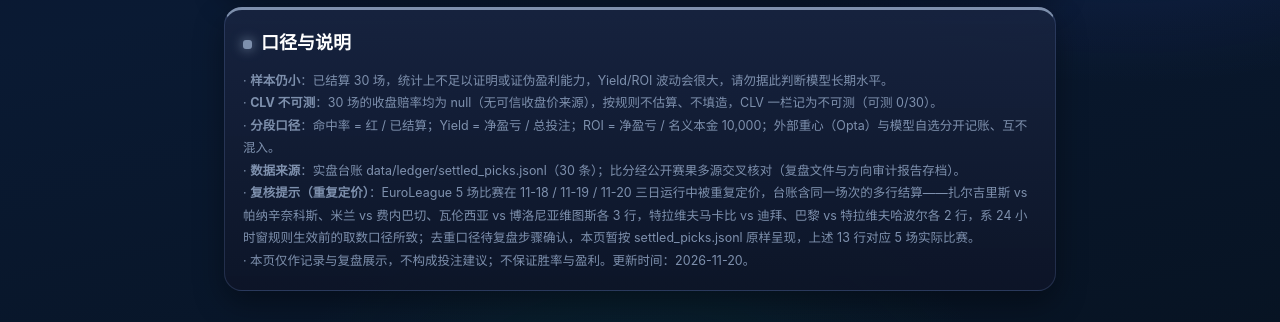
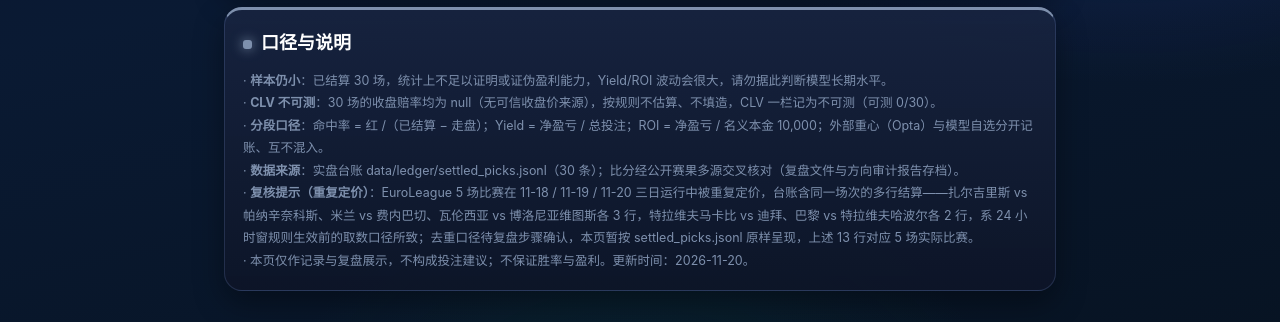
Before and after one commit to Qinxingfeng/qinxingfeng.github.io, a plain HTML site: page ledger.html in a window 1280 px wide. Shown: the part 5241-5563 px from the top of the page. Drawn offline with Linux system fonts and the light colour scheme.

Commit message:
deploy ledger.html

```diff
--- a/ledger.html
+++ b/ledger.html
@@ -710,7 +710,7 @@ td.b{font-weight:700}
 <div class="foot">
 · <b>样本仍小</b>：已结算 30 场，统计上不足以证明或证伪盈利能力，Yield/ROI 波动会很大，请勿据此判断模型长期水平。<br>
 · <b>CLV 不可测</b>：30 场的收盘赔率均为 null（无可信收盘价来源），按规则不估算、不填造，CLV 一栏记为不可测（可测 0/30）。<br>
-· <b>分段口径</b>：命中率 = 红 / 已结算；Yield = 净盈亏 / 总投注；ROI = 净盈亏 / 名义本金 10,000；外部重心（Opta）与模型自选分开记账、互不混入。<br>
+· <b>分段口径</b>：命中率 = 红 /（已结算 − 走盘）；Yield = 净盈亏 / 总投注；ROI = 净盈亏 / 名义本金 10,000；外部重心（Opta）与模型自选分开记账、互不混入。<br>
 · <b>数据来源</b>：实盘台账 data/ledger/settled_picks.jsonl（30 条）；比分经公开赛果多源交叉核对（复盘文件与方向审计报告存档）。<br>
 · <b>复核提示（重复定价）</b>：EuroLeague 5 场比赛在 11-18 / 11-19 / 11-20 三日运行中被重复定价，台账含同一场次的多行结算——扎尔吉里斯 vs 帕纳辛奈科斯、米兰 vs 费内巴切、瓦伦西亚 vs 博洛尼亚维图斯各 3 行，特拉维夫马卡比 vs 迪拜、巴黎 vs 特拉维夫哈波尔各 2 行，系 24 小时窗规则生效前的取数口径所致；去重口径待复盘步骤确认，本页暂按 settled_picks.jsonl 原样呈现，上述 13 行对应 5 场实际比赛。<br>
 · 本页仅作记录与复盘展示，不构成投注建议；不保证胜率与盈利。更新时间：2026-11-20。
```
